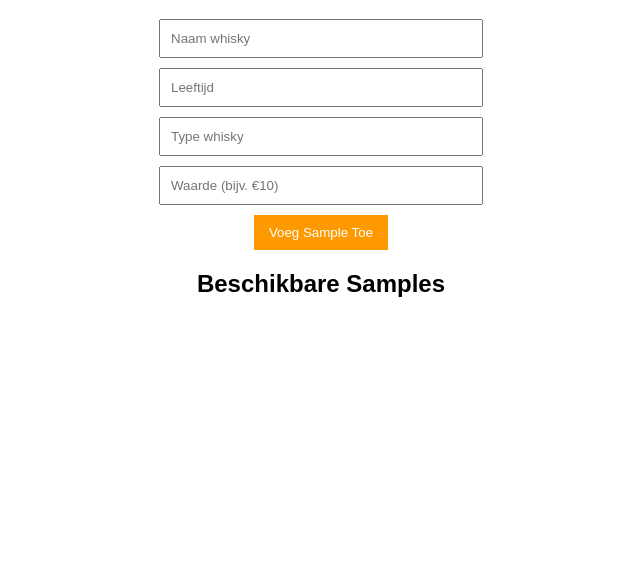
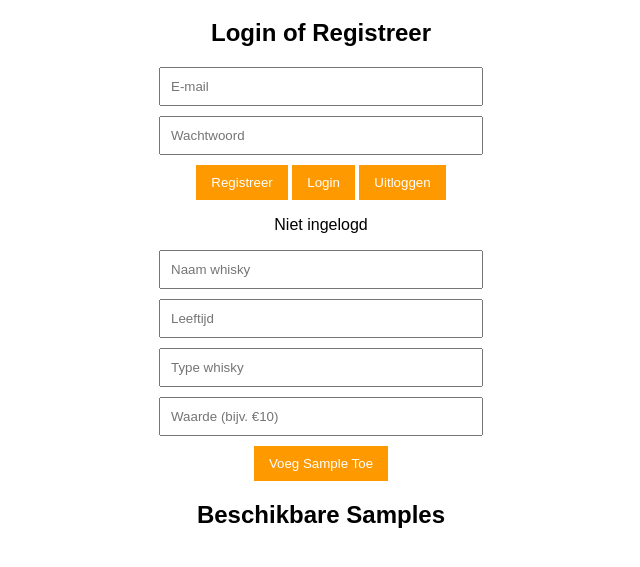
Before and after one commit to Ublala/SampleSwapper, a plain HTML site: page index.html in a window 1280 px wide. Shown: the part 61-628 px from the top of the page, without its empty margins (319-959 px from the left). Drawn offline with Linux system fonts and the light colour scheme; no server answers.

Commit message:
Update index.html

```diff
--- a/index.html
+++ b/index.html
@@ -8,6 +8,19 @@
 </head>
 <body>
     <h1>SampleSwapper</h1>
+
+    <!-- Gebruikersregistratie & Inloggen -->
+<div id="authSection">
+    <h2>Login of Registreer</h2>
+    <input type="email" id="email" placeholder="E-mail">
+    <input type="password" id="password" placeholder="Wachtwoord">
+    <button onclick="register()">Registreer</button>
+    <button onclick="login()">Login</button>
+    <button onclick="logout()">Uitloggen</button>
+</div>
+
+<p id="userStatus">Niet ingelogd</p>
+
 
     <!-- Formulier om een sample toe te voegen -->
     <div id="addSampleForm">
```
